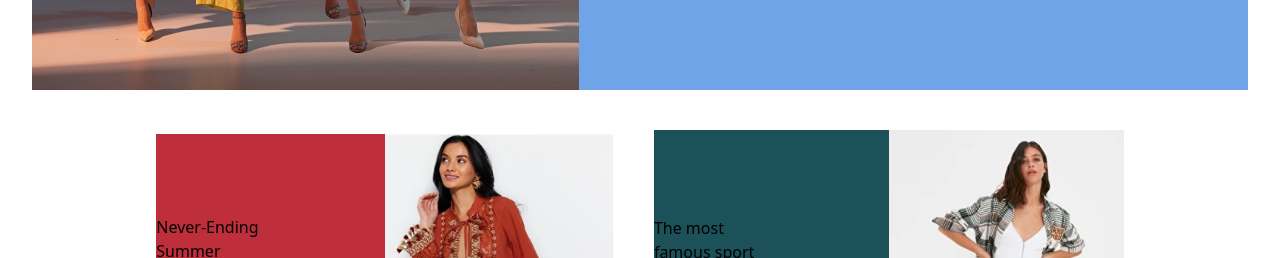
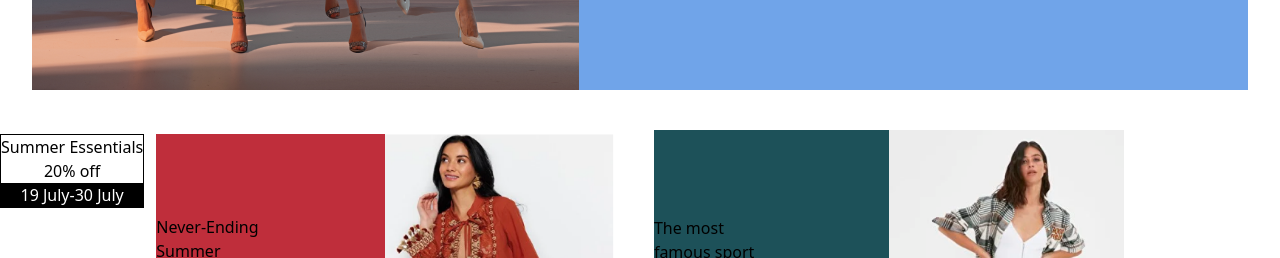
Before and after one commit to Alexandra4373/Luminae, a React (Vite) app: page /women in a window 1280 px wide. Shown: the part 860-1118 px from the top of the page. Built offline with nearby package versions, Linux system fonts and the light colour scheme.

Commit message:
Update Home.jsx

```diff
--- a/src/containers/Home.jsx
+++ b/src/containers/Home.jsx
@@ -39,15 +39,18 @@ const Home = () => {
         </div>
       </div>
 
-      {/* <div className="">
-        <div className="">
-          <h4>Summer Essentials</h4>
-          <h5>20% off</h5>
+      <div className="relative ">
+        <div className="absolute top-1">
+          <button className="border ">
+            <h4>Summer Essentials</h4>
+            <h5>20% off</h5>
+            <p className="bg-black text-white">19 July-30 July</p>
+          </button>
         </div>
-        <div className="bg-[#fff]">
+        {/* <div className="bg-black">
           <p>19 July-30 July</p>
-        </div>
-      </div> */}
+        </div> */}
+      </div>
 
       <div className="flex  gap-10 flex-row items-center justify-center">
         <div className="flex">
```
